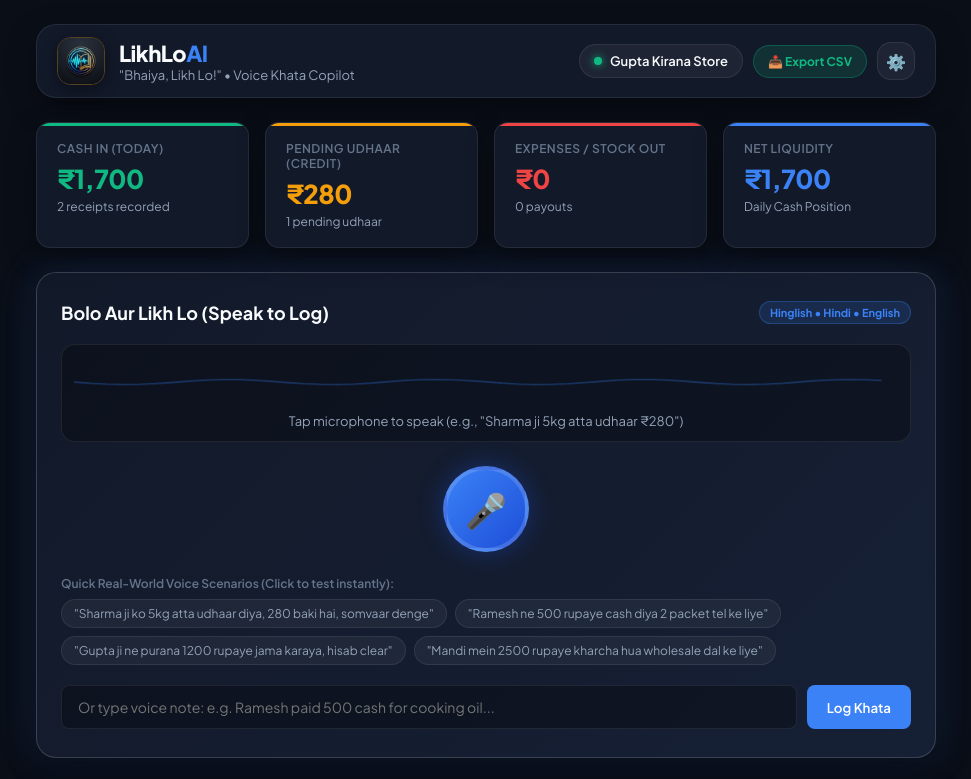
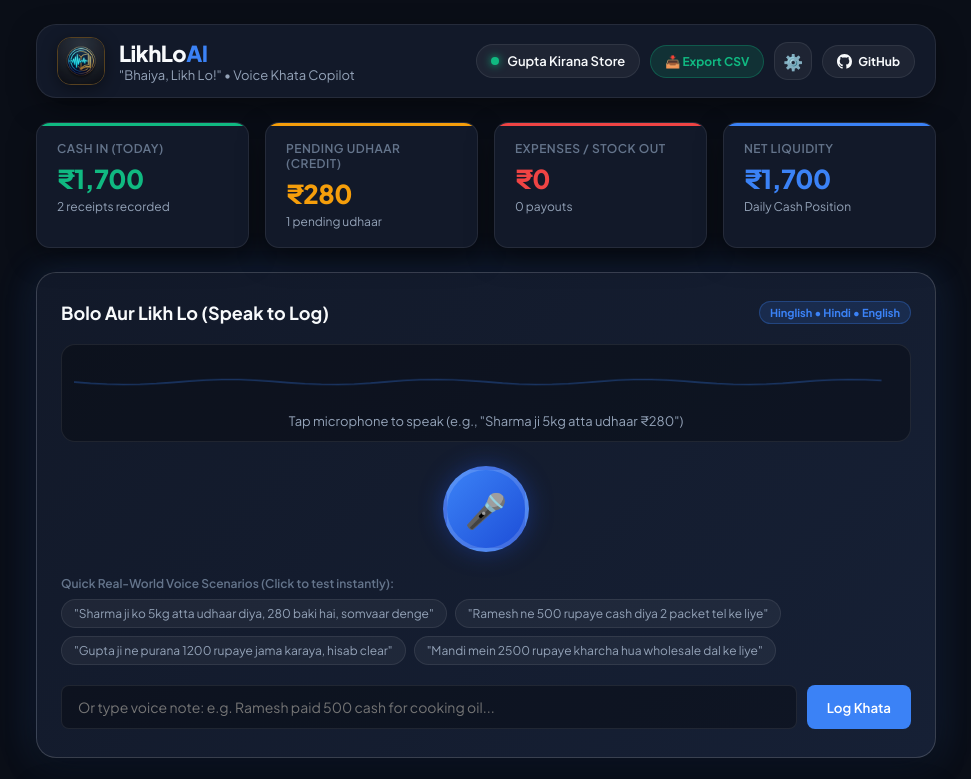
Before and after one commit to akanshasingh30nov-creator/likhlo-ai, a plain HTML site: page frontend/index.html in a window 1280 px wide. Shown: the top 779 px of the page, without its empty margins (154-1125 px from the left). Drawn offline with Linux system fonts and the light colour scheme; no server answers.

Commit message:
docs: add nominative fair use trademark disclaimer, update project urls, and add github nav link

```diff
--- a/frontend/index.html
+++ b/frontend/index.html
@@ -29,6 +29,10 @@
         </div>
         <button class="export-btn" id="exportCsvBtn" title="Download Excel/CSV Ledger">📥 Export CSV</button>
         <button class="settings-btn" id="settingsBtn" title="Settings">⚙️</button>
+        <a href="https://github.com/akanshasingh30nov-creator/likhlo-ai" target="_blank" rel="noopener noreferrer" class="github-header-btn" title="GitHub Repository & Source Code">
+          <svg width="15" height="15" viewBox="0 0 24 24" fill="currentColor"><path d="M12 0C5.37 0 0 5.37 0 12c0 5.31 3.435 9.795 8.205 11.385.6.105.825-.255.825-.57 0-.285-.015-1.23-.015-2.235-3.015.555-3.795-.735-4.035-1.41-.135-.345-.72-1.41-1.23-1.695-.42-.225-1.02-.78-.015-.795.945-.015 1.62.87 1.845 1.23 1.08 1.815 2.805 1.305 3.495.99.105-.78.42-1.305.765-1.605-2.67-.3-5.46-1.335-5.46-5.925 0-1.305.465-2.385 1.23-3.225-.12-.3-.54-1.53.12-3.18 0 0 1.005-.315 3.3 1.23.96-.27 1.98-.405 3-.405s2.04.135 3 .405c2.295-1.56 3.3-1.23 3.3-1.23.66 1.65.24 2.88.12 3.18.765.84 1.23 1.905 1.23 3.225 0 4.605-2.805 5.625-5.475 5.925.435.375.81 1.095.81 2.22 0 1.605-.015 2.895-.015 3.3 0 .315.225.69.825.57A12.02 12.02 0 0024 12c0-6.63-5.37-12-12-12z"/></svg>
+          <span>GitHub</span>
+        </a>
       </div>
     </header>
 
--- a/frontend/styles.css
+++ b/frontend/styles.css
@@ -167,6 +167,28 @@
 .settings-btn:hover {
   background: rgba(255, 255, 255, 0.1);
   transform: rotate(30deg);
+}
+
+.github-header-btn {
+  display: flex;
+  align-items: center;
+  gap: 6px;
+  background: rgba(255, 255, 255, 0.05);
+  border: 1px solid var(--border-color);
+  color: var(--text-primary);
+  text-decoration: none;
+  padding: 8px 14px;
+  border-radius: var(--radius-full);
+  font-size: 12px;
+  font-weight: 700;
+  transition: all 0.2s ease;
+}
+
+.github-header-btn:hover {
+  background: rgba(255, 255, 255, 0.12);
+  border-color: rgba(255, 255, 255, 0.25);
+  color: #fff;
+  transform: translateY(-1px);
 }
 
 /* Metrics Grid */
```
Also changed, not shown: 3 other files.
